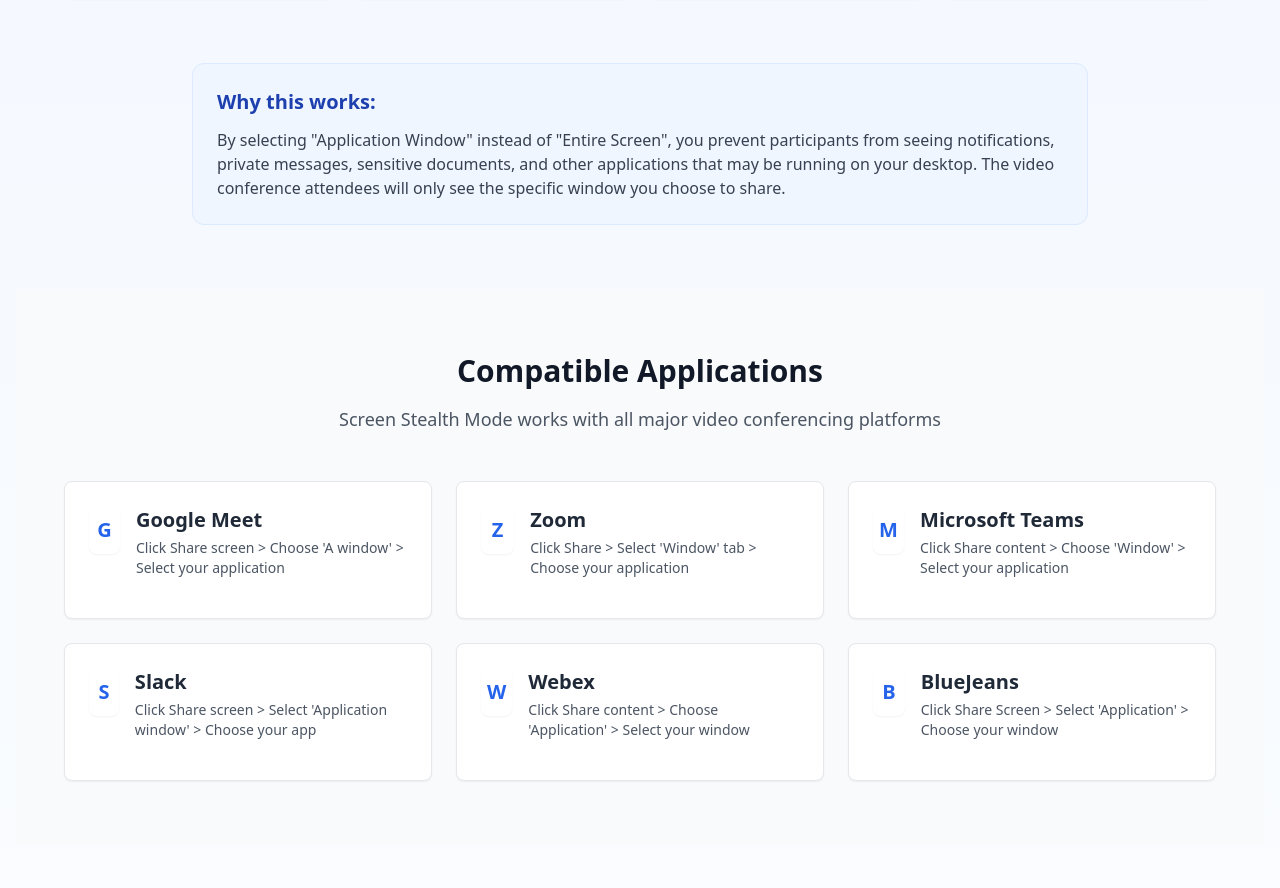
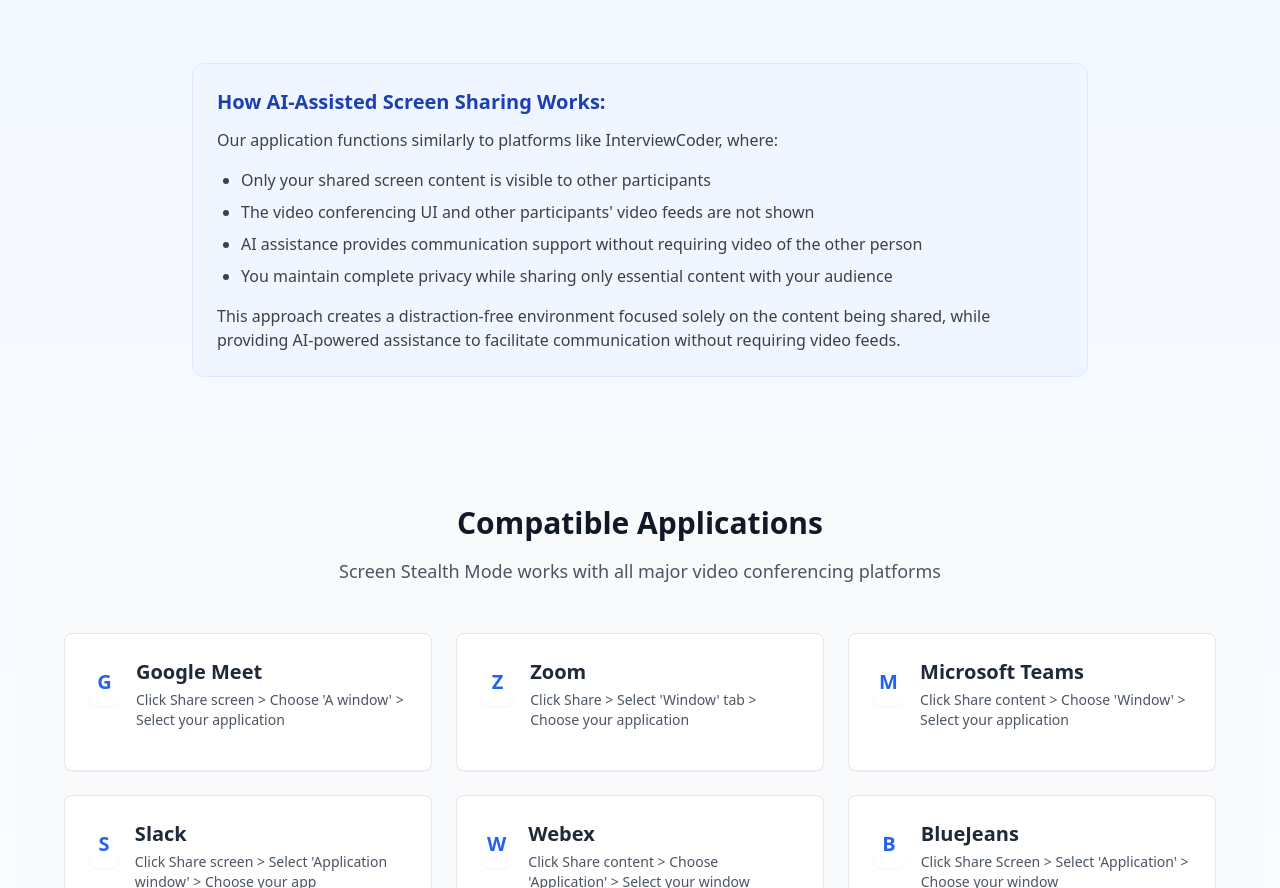
Before and after one commit to Krunalmayani/screen-stealth-mode-react, a React (Vite) app: page / in a window 1280 px wide. Shown: the part 856-1744 px from the top of the page. Built offline with nearby package versions, Linux system fonts and the light colour scheme.

Commit message:
Add screen sharing feature
Implement screen sharing functionality with AI assistance.

```diff
--- a/src/components/StealthModeGuide.tsx
+++ b/src/components/StealthModeGuide.tsx
@@ -56,11 +56,19 @@ const StealthModeGuide = () => {
       </div>
 
       <div className="mt-16 max-w-4xl mx-auto bg-blue-50 dark:bg-blue-900/20 rounded-xl p-6 border border-blue-100 dark:border-blue-800">
-        <h3 className="text-xl font-semibold text-blue-800 dark:text-blue-300 mb-3">Why this works:</h3>
-        <p className="text-gray-700 dark:text-gray-300">
-          By selecting "Application Window" instead of "Entire Screen", you prevent participants from seeing notifications, private messages,
-          sensitive documents, and other applications that may be running on your desktop. The video conference attendees will only see the
-          specific window you choose to share.
+        <h3 className="text-xl font-semibold text-blue-800 dark:text-blue-300 mb-3">How AI-Assisted Screen Sharing Works:</h3>
+        <p className="text-gray-700 dark:text-gray-300 mb-4">
+          Our application functions similarly to platforms like InterviewCoder, where:
+        </p>
+        <ul className="list-disc pl-6 space-y-2 text-gray-700 dark:text-gray-300">
+          <li>Only your shared screen content is visible to other participants</li>
+          <li>The video conferencing UI and other participants' video feeds are not shown</li>
+          <li>AI assistance provides communication support without requiring video of the other person</li>
+          <li>You maintain complete privacy while sharing only essential content with your audience</li>
+        </ul>
+        <p className="mt-4 text-gray-700 dark:text-gray-300">
+          This approach creates a distraction-free environment focused solely on the content being shared,
+          while providing AI-powered assistance to facilitate communication without requiring video feeds.
         </p>
       </div>
     </section>
```
